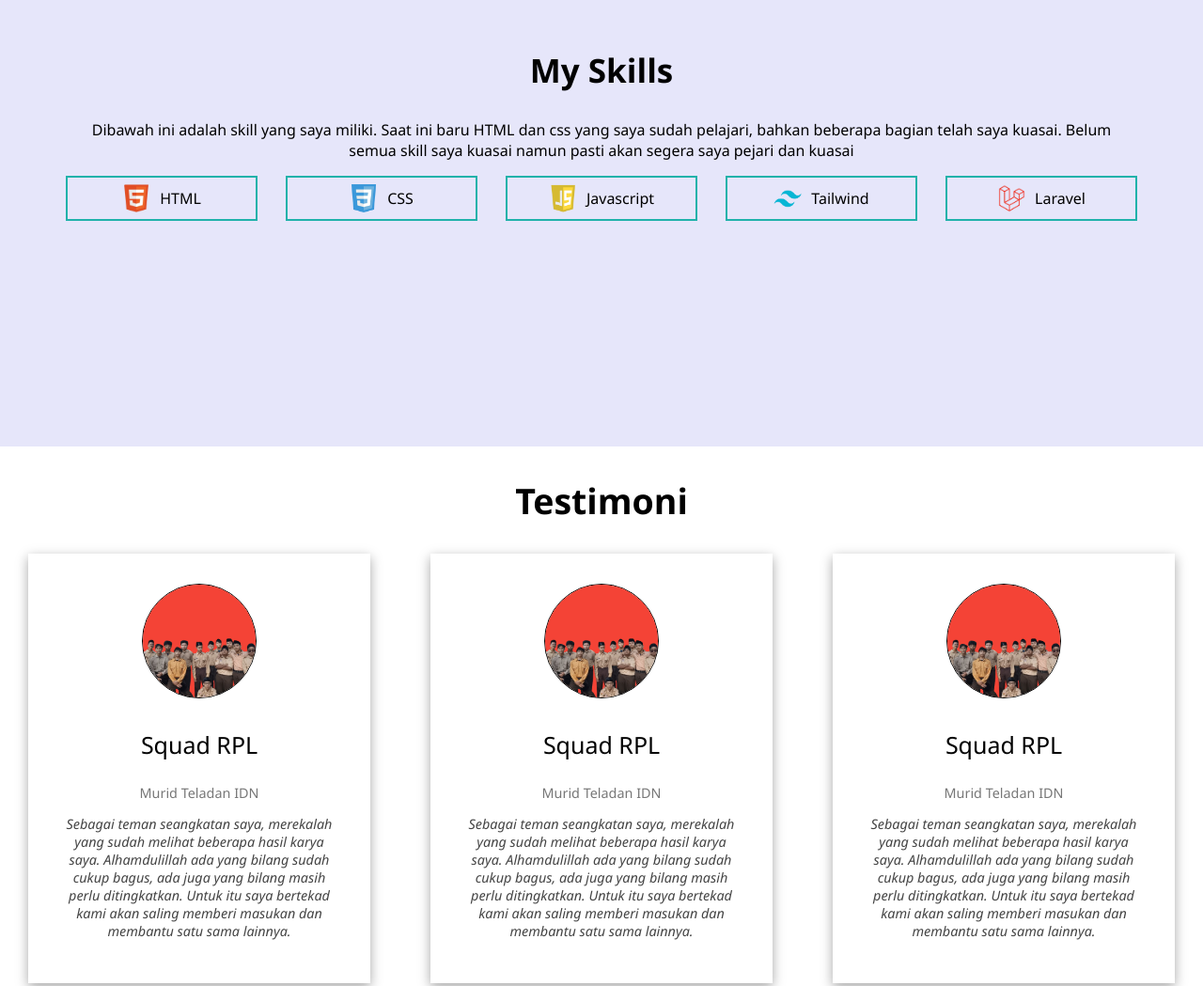
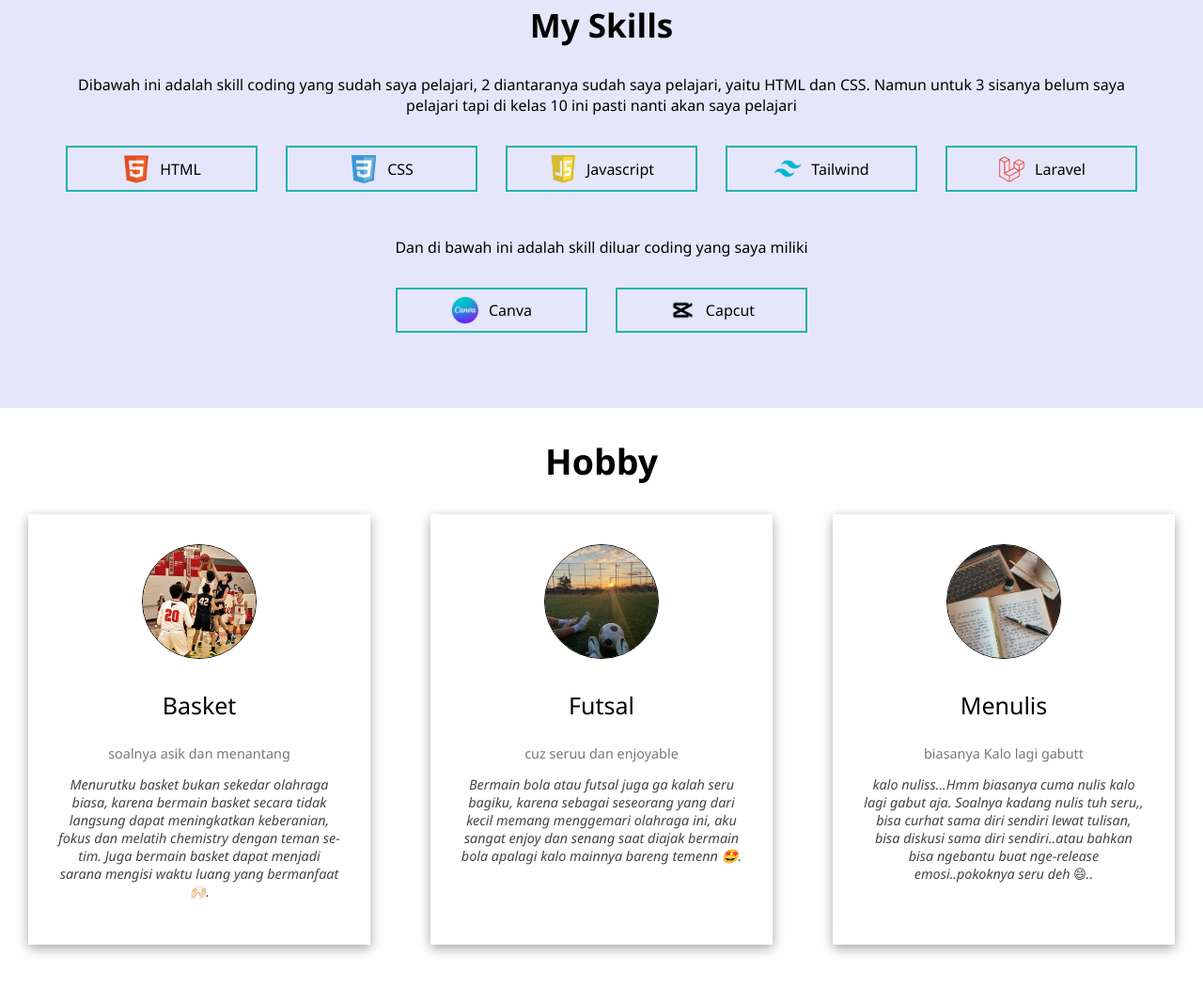
Before and after one commit to Danishizz/portofolio.html, a plain HTML site: page index.html in a window 1280 px wide. Shown: the part 637-1686 px from the top of the page at 94% size. Drawn offline with Linux system fonts and the light colour scheme; a web font is replaced by a local one.

Commit message:
first commit

```diff
--- a/index.html
+++ b/index.html
@@ -40,13 +40,13 @@
             </div>
         </div>
         <div class="kanan">
-            <img src="img/me.PNG" alt="Me">
+            <img src="img/myself.jpg" alt="Me">
         </div>
      </section>
      <!-- section: skills -->
-      <section id="skills">
+    <section id="skills">
         <h2>My Skills</h2>
-        <p>Dibawah ini adalah skill yang saya miliki. Saat ini baru HTML dan css yang saya sudah pelajari, bahkan beberapa bagian telah saya kuasai. Belum semua skill saya kuasai namun pasti akan segera saya pejari dan kuasai</p>
+        <p>Dibawah ini adalah skill coding yang sudah saya pelajari, 2 diantaranya sudah saya pelajari, yaitu HTML dan CSS. Namun untuk 3 sisanya belum saya pelajari tapi di kelas 10 ini pasti nanti akan saya pelajari</p>
         <div class="skill-container">
             <div class="skill">
                 <img src="img/html-removebg-preview.png" alt="Logo html">
@@ -69,41 +69,41 @@
                 <span>Laravel</span>
             </div>
         </div>
+        <p>Dan di bawah ini adalah skill diluar coding yang saya miliki</p>
+        <div class="skill-container">
+            <div class="skill">
+                <img src="img/canvalogo-removebg-preview.png" alt="Logo canva">
+                <span>Canva</span>
+            </div>
+            <div class="skill">
+                <img src="img/cc-removebg-preview.png" alt="Logo css">
+                <span> Capcut </span>
+            </div>
+        </div>
+
     </section>
 
     <!-- section testimoni -->
      <section id="testimoni">
-        <h2>Testimoni</h2>
+        <h2>Hobby</h2>
         <div class="card-container">
             <div class="profil-card">
-                <img src="img/bajupramuka-removebg-preview.png" alt="Foto profil">
-                <p class="nama">Squad RPL</p>
-                <p class="pekerjaan">Murid Teladan IDN</p>
-            <p class="deskripsi">Sebagai teman seangkatan saya, merekalah yang sudah melihat beberapa hasil karya saya. Alhamdulillah ada yang bilang sudah cukup bagus, ada juga yang bilang masih perlu ditingkatkan. Untuk itu saya bertekad kami akan saling memberi masukan dan membantu satu sama lainnya.</p>
+                <img src="img/basketimg.jpg" alt="Foto profil">
+                <p class="nama">Basket</p>
+                <p class="pekerjaan">soalnya asik dan menantang</p>
+            <p class="deskripsi">Menurutku basket bukan  sekedar olahraga biasa, karena bermain basket secara tidak langsung dapat meningkatkan keberanian, fokus dan melatih chemistry dengan teman se-tim. Juga bermain basket dapat menjadi sarana mengisi waktu luang yang bermanfaat 🙌🏻.</p>
             </div>
             <div class="profil-card">
-                <img src="img/bajupramuka-removebg-preview.png" alt="Foto profil">
-                <p class="nama">Squad RPL</p>
-                <p class="pekerjaan">Murid Teladan IDN</p>
-            <p class="deskripsi">Sebagai teman seangkatan saya, merekalah yang sudah melihat beberapa hasil karya saya. Alhamdulillah ada yang bilang sudah cukup bagus, ada juga yang bilang masih perlu ditingkatkan. Untuk itu saya bertekad kami akan saling memberi masukan dan membantu satu sama lainnya.</p>
+                <img src="img/bolaimg.jpg" alt="Foto profil">
+                <p class="nama">Futsal</p>
+                <p class="pekerjaan">cuz seruu dan enjoyable</p>
+            <p class="deskripsi">Bermain bola atau futsal juga ga kalah seru bagiku, karena sebagai seseorang yang dari kecil memang menggemari olahraga ini, aku sangat enjoy dan senang saat diajak bermain bola apalagi kalo mainnya bareng temenn 🤩.</p>
             </div>
             <div class="profil-card">
-                <img src="img/bajupramuka-removebg-preview.png" alt="Foto profil">
-                <p class="nama">Squad RPL</p>
-                <p class="pekerjaan">Murid Teladan IDN</p>
-            <p class="deskripsi">Sebagai teman seangkatan saya, merekalah yang sudah melihat beberapa hasil karya saya. Alhamdulillah ada yang bilang sudah cukup bagus, ada juga yang bilang masih perlu ditingkatkan. Untuk itu saya bertekad kami akan saling memberi masukan dan membantu satu sama lainnya.</p>
-            </div>
-            <div class="profil-card">
-                <img src="img/bajupramuka-removebg-preview.png" alt="Foto profil">
-                <p class="nama">Squad RPL</p>
-                <p class="pekerjaan">Murid Teladan IDN</p>
-            <p class="deskripsi">Sebagai teman seangkatan saya, merekalah yang sudah melihat beberapa hasil karya saya. Alhamdulillah ada yang bilang sudah cukup bagus, ada juga yang bilang masih perlu ditingkatkan. Untuk itu saya bertekad kami akan saling memberi masukan dan membantu satu sama lainnya.</p>
-            </div>
-            <div class="profil-card">
-                <img src="img/bajupramuka-removebg-preview.png" alt="Foto profil">
-                <p class="nama">Squad RPL</p>
-                <p class="pekerjaan">Murid Teladan IDN</p>
-            <p class="deskripsi">Sebagai teman seangkatan saya, merekalah yang sudah melihat beberapa hasil karya saya. Alhamdulillah ada yang bilang sudah cukup bagus, ada juga yang bilang masih perlu ditingkatkan. Untuk itu saya bertekad akan saling memberi masukan dan membantu satu sama lainnya.</p>
+                <img src="img/nulis.jpg" alt="Foto profil">
+                <p class="nama">Menulis</p>
+                <p class="pekerjaan">biasanya Kalo lagi gabutt</p>
+            <p class="deskripsi">kalo nuliss...Hmm biasanya cuma nulis kalo lagi gabut aja. Soalnya kadang nulis tuh seru,, bisa curhat sama diri sendiri lewat tulisan, bisa diskusi sama diri sendiri..atau bahkan bisa ngebantu buat nge-release emosi..pokoknya seru deh 😄..</p>
             </div>
         </div>
      </section>
--- a/style.css
+++ b/style.css
@@ -101,7 +101,7 @@ nav a:hover {
 #skills {
     text-align: center;
     background-color: lavender;
-    padding: 2rem 0 15rem 0;
+    padding: 2rem 0 2rem 0;
 }
 
 #skills h2 {
@@ -110,6 +110,7 @@ nav a:hover {
 
 #skills p {
     margin-left: 5rem; margin-right: 5rem;
+    margin-bottom: 2rem;
 }
 .skill img {
     width: 30px;
@@ -130,6 +131,7 @@ nav a:hover {
     justify-content: center;
     gap: 30px;
     text-wrap: wrap;
+    margin-bottom: 3rem;
 }
 
 #testimoni {
```
Also changed, not shown: img/bajupramuka-removebg-preview.png (deleted), img/basketimg.jpg (added), img/bolaimg.jpg (added), img/canvalogo-removebg-preview.png (added), img/cc-removebg-preview.png (added), img/me.PNG (deleted), img/myself.jpg (added), img/nulis.jpg (added).
